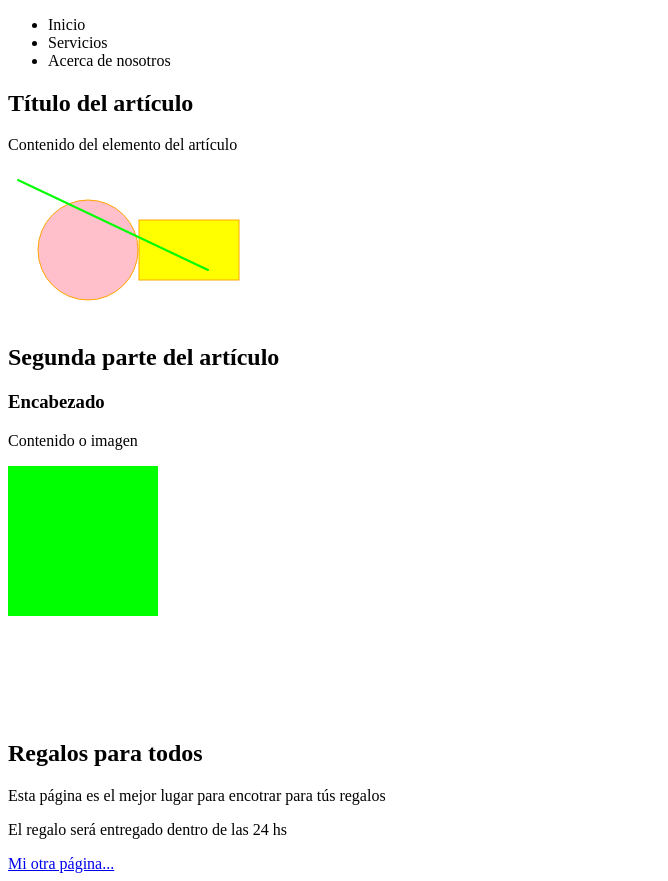
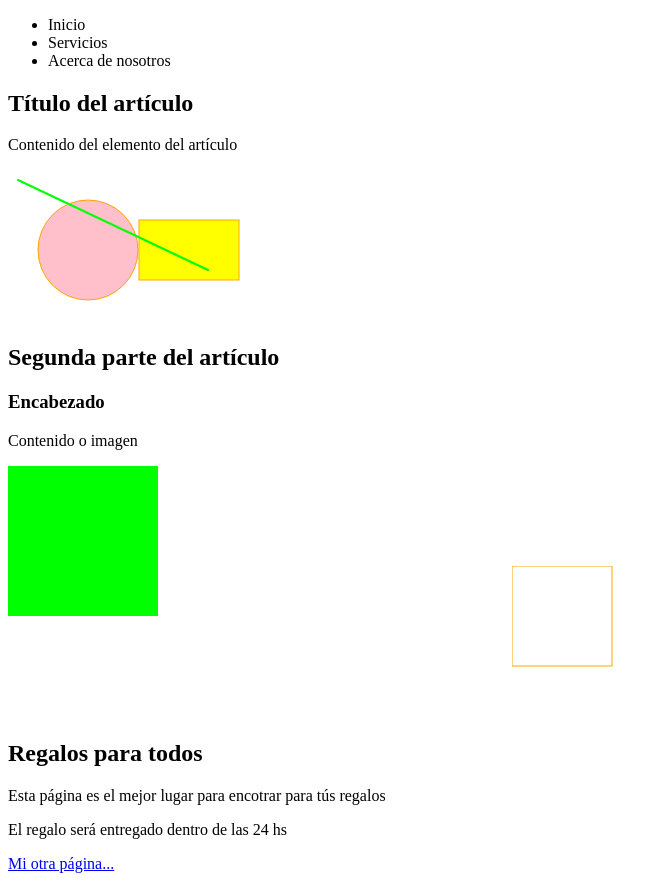
Before and after one commit to ArielMakerLabPy/DWF01_esencialHTML, a plain HTML site: page index.html in a window 1280 px wide. Shown: the part 105-986 px from the top of the page, without its empty margins (0-668 px from the left). Drawn offline with Linux system fonts and the light colour scheme.

Commit message:
1 file modified

```diff
--- a/index.html
+++ b/index.html
@@ -37,11 +37,14 @@
 			<h1>Encabezado</h1>
 			<p>Contenido o imagen</p>
 		</section>
-		<svg width="400" height="250">
+		<svg width="500" height="250">
 			<rect width="150" height="150" fill="#00ff00">
-				<animate attributeName="x" from="0" to="300" dur="3s" fill="freeze" repeatCount="10" />
+				<animate attributeName="x" from="0" to="300" dur="3s" fill="freeze" repeatCount="indefinite" />
 			</rect>
 		</svg>
+    <svg width="150" height="150">
+      <path d="M0 0 L0 100 L100 100 L100 0 Z" style="stroke:orange;  fill:none;"/>
+    </svg>
 	</article>
 	<article>
 		<h1>Regalos para todos</h1>
```
